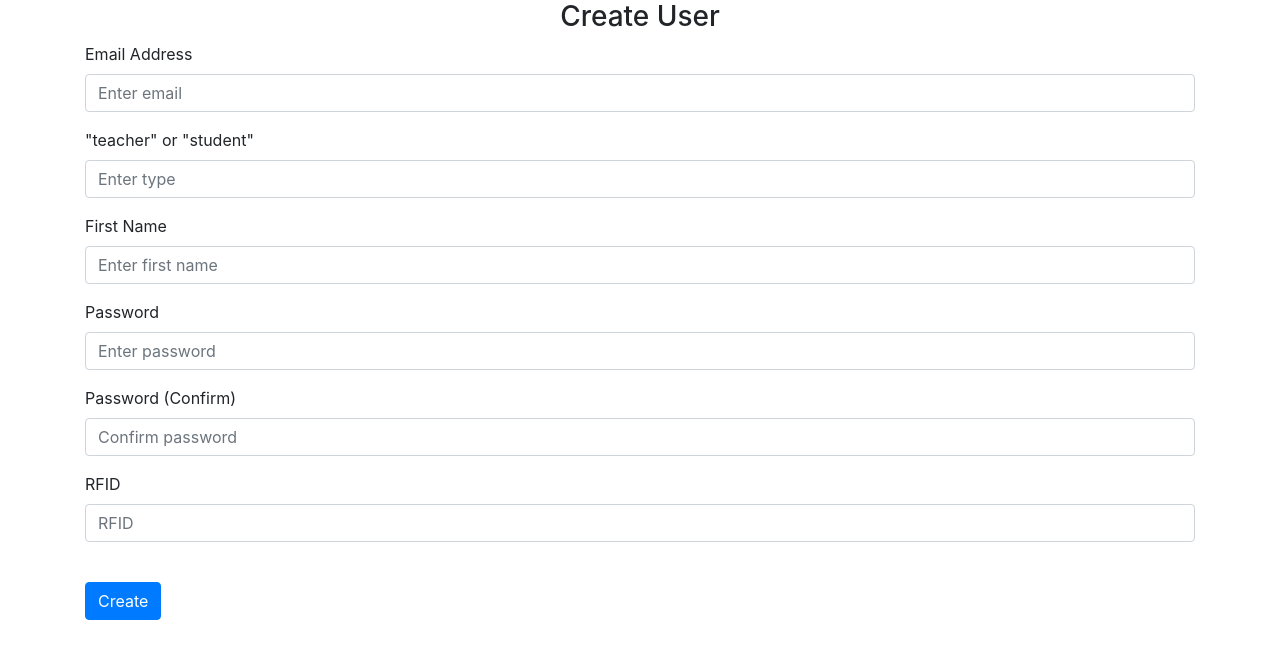
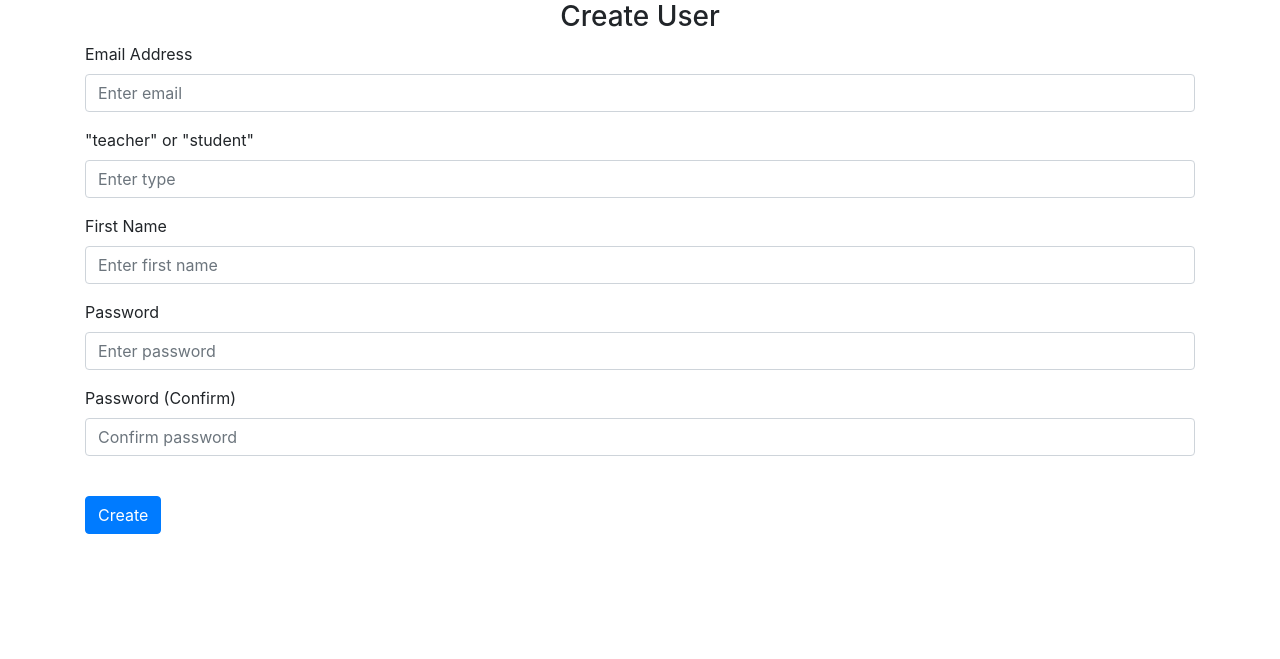
Before and after one commit to mehmed-damak/Attendease, a Flask app: page /sign-up in a window 1280 px wide. Shown: the part 56-715 px from the top of the page. Run offline with Flask 3, Linux system fonts and the light colour scheme; some libraries are stand-ins or nearby versions.

Commit message:
Finish the website from the user end

```diff
--- a/main.py
+++ b/main.py
@@ -5,3 +5,5 @@ app = create_app()
 if __name__ == '__main__':
     app.run(host='0.0.0.0', port=5000, debug=True)
     #This runs the app
+
+#code for rfid scanner
--- a/website/auth.py
+++ b/website/auth.py
@@ -51,15 +51,12 @@ def signup():
         firstName = request.form.get('firstName')
         password1 = request.form.get('password1')
         password2 = request.form.get('password2')
-        rfid=request.form.get('RFID')
         role = request.form.get('usertype')
 
-        user1 = User.query.filter_by(rfid=rfid).first()
+
         user = User.query.filter_by(email=email).first()
         if user:
             flash('email exists', category='error')
-        if user1:
-            flash('rfid already exits', category='error')
         elif len(email)<4:
             flash('email small', category='error')
         elif role != 'teacher' and role !='student':
--- a/website/models.py
+++ b/website/models.py
@@ -16,7 +16,6 @@ class User(db.Model, UserMixin):
     password = db.Column(db.String(150))
     firstName = db.Column(db.String(150))
     role = db.Column(db.String(50))
-    rfid = db.Column(db.String(30), unique=True)
     courses = db.relationship('Course', secondary='user_course', back_populates='users')
 
 
@@ -25,6 +24,7 @@ class Course(db.Model):
     coursecode = db.Column(db.String(100))
     coursename = db.Column(db.String(100))
     users = db.relationship('User', secondary='user_course', back_populates='courses')
+    status = db.Column(db.Boolean)
 
 #this is an association viariable
 #user_course=db.Table('user_course',
--- a/website/templates/signup.html
+++ b/website/templates/signup.html
@@ -53,16 +53,6 @@
           placeholder="Confirm password"
         />
     </div>
-    <div class="form-group">
-      <label for="RFID">RFID</label>
-      <input
-        type="RFID"
-        class="form-control"
-        id="RFID"
-        name="RFID"
-        placeholder="RFID"
-      />
-    </div>
     <br />
     <button type="submit" class="btn btn-primary">Create</button>
 </form>
```
Also changed, not shown: website/templates/teacherhome.html (+7 -0 lines), website/views.py (+13 -1 lines), instance/database.db (added).
